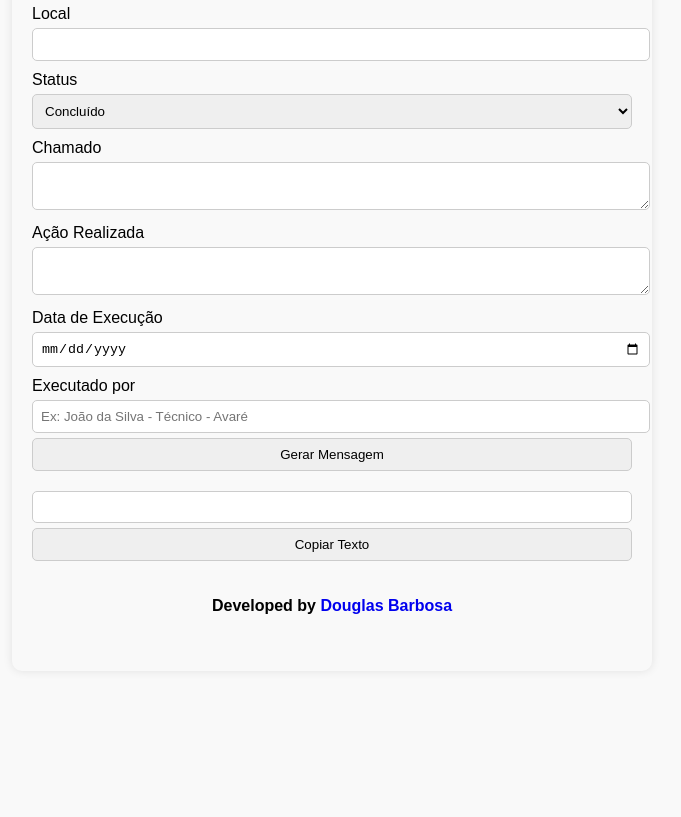
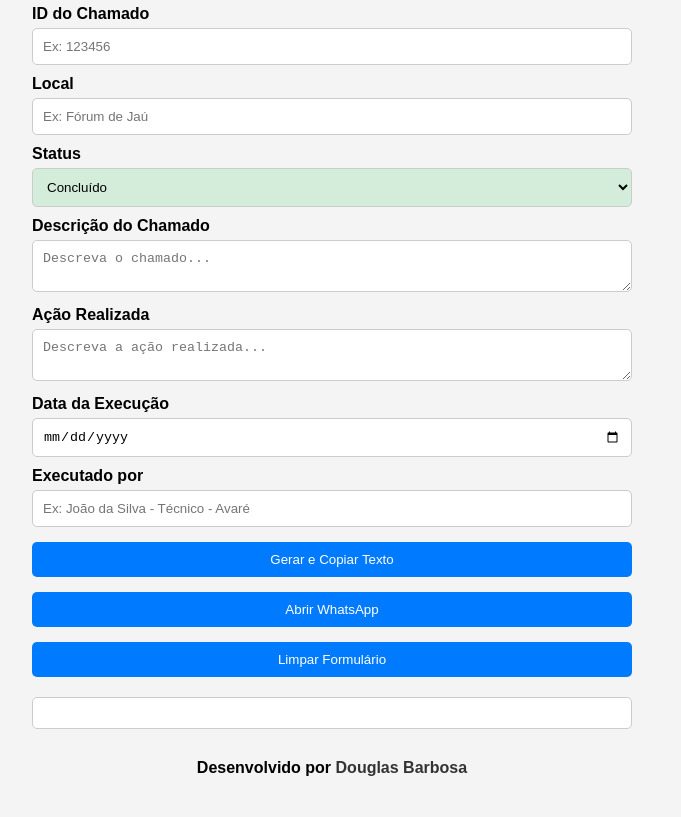
Before and after one commit to Dgsbarbosa/gerador-mensagens-eqs, a plain HTML site: page index.html in a window 1280 px wide. Shown: the part 103-920 px from the top of the page, without its empty margins (308-989 px from the left). Before the commit the page ends 800 px from the top, so only its background shows below. Drawn offline with Linux system fonts and the light colour scheme.

Commit message:
Update index.html

```diff
--- a/index.html
+++ b/index.html
@@ -1,122 +1,159 @@
 <!DOCTYPE html>
 <html lang="pt-br">
-
 <head>
   <meta charset="UTF-8" />
   <meta name="viewport" content="width=device-width, initial-scale=1.0" />
-  <title>Gerador de Mensagens de Serviço</title>
+  <title>Relatório de Serviço</title>
   <style>
     body {
       font-family: Arial, sans-serif;
       max-width: 600px;
       margin: 20px auto;
       padding: 20px;
-      background: #f9f9f9;
-      border-radius: 10px;
-      box-shadow: 0 0 10px rgba(0, 0, 0, 0.1);
+      background: #f4f4f4;
     }
 
     label {
+      font-weight: bold;
+      margin-top: 10px;
       display: block;
-      margin-top: 10px;
     }
 
-    input,
-    textarea,
-    select,
+    input, textarea, select, button {
+      width: 100%;
+      padding: 10px;
+      margin-top: 5px;
+      border-radius: 5px;
+      border: 1px solid #ccc;
+      box-sizing: border-box;
+    }
+
     button {
-      width: 100%;
-      margin-top: 5px;
-      padding: 8px;
-      border: 1px solid #ccc;
-      border-radius: 5px;
+      margin-top: 15px;
+      background: #007bff;
+      color: white;
+      border: none;
+      cursor: pointer;
+    }
+
+    button:hover {
+      background: #0056b3;
     }
 
     #output {
       margin-top: 20px;
+      white-space: pre-wrap;
       background: #fff;
       padding: 15px;
       border-radius: 5px;
       border: 1px solid #ccc;
-      word-wrap: break-word;
-      overflow-wrap: break-word;
-      white-space: pre-wrap;
-
     }
 
-    .hidden {
+    #copiedAlert {
+      margin-top: 10px;
+      color: green;
+      font-weight: bold;
       display: none;
     }
 
-    #toggleForm {
+    #formulario.hidden {
+      display: none;
+    }
+
+    #reabrir {
+      display: none;
       margin-top: 15px;
-      background: #eee;
-      color: #333;
-      border: none;
-      padding: 10px;
-      border-radius: 5px;
-      cursor: pointer;
+      background: #6c757d;
     }
 
     footer {
-      padding: 20px;
       text-align: center;
+      margin-top: 30px;
       font-weight: bold;
     }
 
-    .destaque a {
+    footer a {
       text-decoration: none;
-
+      color: #333;
+      transition: color 0.3s;
     }
 
-    .destaque a:hover {
-      color: blue;
+    footer a:hover {
+      color: #007bff;
+    }
+
+    select[data-status="Concluído"] {
+      background-color: #d4edda;
+    }
+
+    select[data-status="Em andamento"] {
+      background-color: #d1ecf1;
+    }
+
+    select[data-status="Aguardando material"] {
+      background-color: #fff3cd;
+    }
+
+    select[data-status="Na fila"] {
+      background-color: #e2e3e5;
     }
   </style>
 </head>
-
 <body>
-  <h2>Gerador de Mensagem de Serviço</h2>
+  <h2>Relatório de Serviço</h2>
 
   <div id="formulario">
-    <label>Local</label>
-    <input type="text" id="local" />
+    <label for="idChamado">ID do Chamado</label>
+    <input type="text" id="idChamado" placeholder="Ex: 123456" />
 
-    <label>Status</label>
-    <select id="status">
-      <option value="Concluído">Concluído</option>
-      <option value="Em andamento">Em andamento</option>
-      <option value="Aguardando material">Aguardando material</option>
-      <option value="Na fila">Na fila</option>
+    <label for="local">Local</label>
+    <input type="text" id="local" placeholder="Ex: Fórum de Jaú" />
+
+    <label for="status">Status</label>
+    <select id="status" onchange="atualizarCorStatus()" data-status="">
+      <option>Concluído</option>
+      <option>Em andamento</option>
+      <option>Aguardando material</option>
+      <option>Na fila</option>
     </select>
 
-    <label>Chamado</label>
-    <textarea id="chamado"></textarea>
+    <label for="chamado">Descrição do Chamado</label>
+    <textarea id="chamado" placeholder="Descreva o chamado..."></textarea>
 
-    <label>Ação Realizada</label>
-    <textarea id="acao"></textarea>
+    <label for="acao">Ação Realizada</label>
+    <textarea id="acao" placeholder="Descreva a ação realizada..."></textarea>
 
-    <label>Data de Execução</label>
+    <label for="data">Data da Execução</label>
     <input type="date" id="data" />
 
-    <label>Executado por</label>
+    <label for="executado">Executado por</label>
     <input type="text" id="executado" placeholder="Ex: João da Silva - Técnico - Avaré" />
 
-    <button type="button" onclick="gerarMensagem()">Gerar Mensagem</button>
+
   </div>
+	<div>
+    <button onclick="gerarMensagem()">Gerar e Copiar Texto</button>
+    <button onclick="abrirWhatsapp()">Abrir WhatsApp</button>
+    <button onclick="limparFormulario()">Limpar Formulário</button>
+</div>
+  <button id="reabrir" onclick="reabrirFormulario()">⬅ Editar formulário</button>
 
-  <button id="toggleForm" class="hidden" onclick="abrirFormulario()">⬅ Reabrir Formulário</button>
-
+  <div id="copiedAlert">Texto copiado com sucesso!</div>
   <div id="output"></div>
-  <button type="button" onclick="copiarTexto()">Copiar Texto</button>
 
   <footer>
-    <p>Developed by <span class="destaque"><a href="https://professional-presentation-website.vercel.app/"
-          target="_blank">Douglas Barbosa</a></span></p>
+    Desenvolvido por <a href="https://professional-presentation-website.vercel.app/" target="_blank">Douglas Barbosa</a>
   </footer>
 
   <script>
+    function atualizarCorStatus() {
+      const status = document.getElementById('status');
+      const value = status.value;
+      status.setAttribute('data-status', value);
+    }
+
     function gerarMensagem() {
+      const idChamado = document.getElementById('idChamado').value;
       const local = document.getElementById('local').value;
       const status = document.getElementById('status').value;
       const chamado = document.getElementById('chamado').value;
@@ -124,62 +161,67 @@
       const data = document.getElementById('data').value;
       const executado = document.getElementById('executado').value;
 
-      // Formata a data no formato dd/mm/yyyy
-      let dataFormatada = new Date(data).toLocaleDateString('pt-BR');
+      const dataFormatada = data
+        ? new Date(data + 'T00:00:00').toLocaleDateString('pt-BR')
+        : 'Data não informada';
 
-      if (dataFormatada === "Invalid Date") {
-        dataFormatada = "Data não informada";
-      }
-      const mensagem =
-        `*📍 Local:* ${local}
+      const emojiStatus = {
+        "Concluído": "✅",
+        "Em andamento": "🔄",
+        "Aguardando material": "⏳",
+        "Na fila": "🕗"
+      };
 
-*📌 Status:* ${status}
+      const mensagem = `*🆔 ID do Chamado:* ${idChamado}\n\n` +
+                       `*📍 Local:* ${local}\n\n` +
+                       `*📌 Status:* ${status} ${emojiStatus[status] || ""}\n\n` +
+                       `*🛠️ Descrição do chamado:*\n${chamado}\n\n` +
+                       `*✅ Ação realizada:*\n${acao}\n\n` +
+                       `*📅 Data da execução:* ${dataFormatada}\n\n` +
+                       `*👷 Executado por:* ${executado}`;
 
-*🛠️ Chamado:* ${chamado}
+      document.getElementById('output').textContent = mensagem;
 
-*✅ Ação realizada:* ${acao}
+      navigator.clipboard.writeText(mensagem)
+        .then(() => {
+          const alertDiv = document.getElementById('copiedAlert');
+          alertDiv.style.display = 'block';
+          setTimeout(() => alertDiv.style.display = 'none', 2000);
+        });
 
-*📅 Data da execução:* ${dataFormatada}
-
-*👷 Executado por:* ${executado}`;
-
-      document.getElementById('output').innerHTML = mensagem;
-
-      // Oculta formulário e mostra botão de reabrir
+      // Oculta o formulário e mostra botão de reabrir
       document.getElementById('formulario').classList.add('hidden');
-      document.getElementById('toggleForm').classList.remove('hidden');
+      document.getElementById('reabrir').style.display = 'block';
     }
 
-    function abrirFormulario() {
-      document.getElementById('formulario').classList.remove('hidden');
-      document.getElementById('toggleForm').classList.add('hidden');
+    function abrirWhatsapp() {
+      const mensagem = encodeURIComponent(document.getElementById('output').textContent);
+      if (mensagem.trim() === "") {
+        alert("Gere a mensagem primeiro!");
+        return;
+      }
+      window.open(`https://wa.me/?text=${mensagem}`, '_blank');
     }
 
-    function copiarTexto() {
-      const texto = document.getElementById('output').innerText;
+    function limparFormulario() {
+      document.getElementById('idChamado').value = "";
+      document.getElementById('local').value = "";
+      document.getElementById('status').selectedIndex = 0;
+      document.getElementById('status').setAttribute('data-status', '');
+      document.getElementById('chamado').value = "";
+      document.getElementById('acao').value = "";
+      document.getElementById('data').value = "";
+      document.getElementById('executado').value = "";
+      document.getElementById('output').textContent = "";
+      document.getElementById('copiedAlert').style.display = 'none';
+    }
 
-      if (navigator.clipboard && window.isSecureContext) {
-        navigator.clipboard.writeText(texto)
-          .then(() => alert('Texto copiado com sucesso!'))
-          .catch((err) => alert('Erro ao copiar texto: ' + err));
-      } else {
-        const textArea = document.createElement('textarea');
-        textArea.value = texto;
-        document.body.appendChild(textArea);
-        textArea.focus();
-        textArea.select();
+    function reabrirFormulario() {
+      document.getElementById('formulario').classList.remove('hidden');
+      document.getElementById('reabrir').style.display = 'none';
+    }
 
-        try {
-          document.execCommand('copy');
-          alert('Texto copiado com sucesso!');
-        } catch (err) {
-          alert('Erro ao copiar texto: ' + err);
-        }
-
-        document.body.removeChild(textArea);
-      }
-    }
+    window.onload = atualizarCorStatus;
   </script>
 </body>
-
 </html>
```
